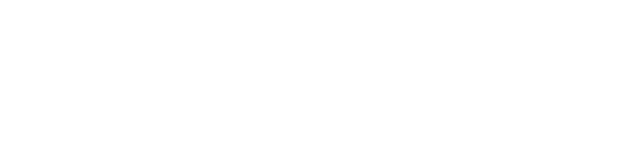
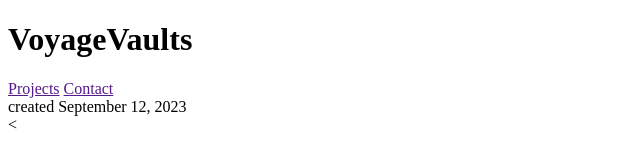
Before and after one commit to joshuaijones/Voyage_Vault, a plain HTML site: page index.html in a window 1280 px wide. Shown: the whole page, without its empty margins (0-640 px from the left). Drawn offline with Linux system fonts and the light colour scheme.

Commit message:
index.html

```diff
--- a/index.html
+++ b/index.html
@@ -3,9 +3,23 @@
 <head>
     <meta charset="UTF-8">
     <meta name="viewport" content="width=device-width, initial-scale=1.0">
-    <title>Document</title>
+    <title>VoyageVaults - Personal Portfolio</title>
 </head>
 <body>
+    <header>
+        <h1>VoyageVaults</h1>
+        <nav>
+            <a href="">Projects</a>
+            <a href="">Contact</a>
+        </nav>
+    </header>
+    <main>
+        <aside>created September 12, 2023</aside>
+        <
 
+    </main>
+    <footer>
+
+    </footer>
 </body>
 </html>
```
